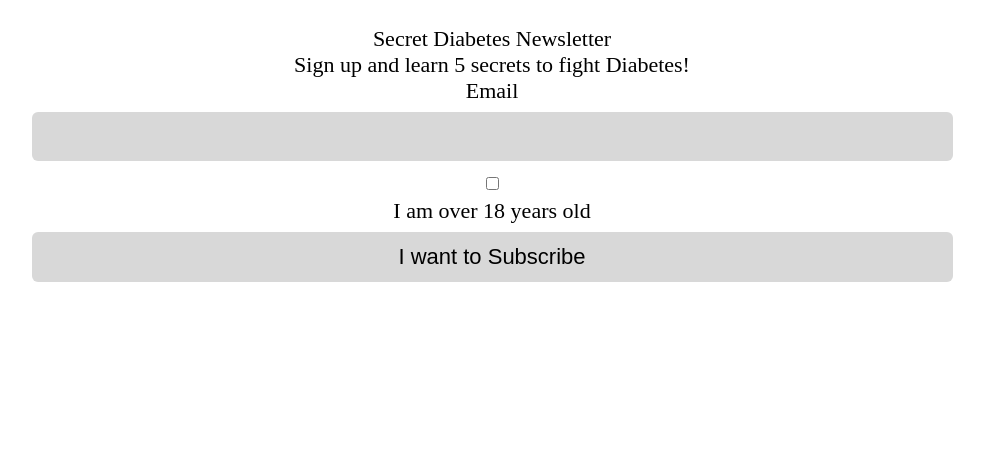
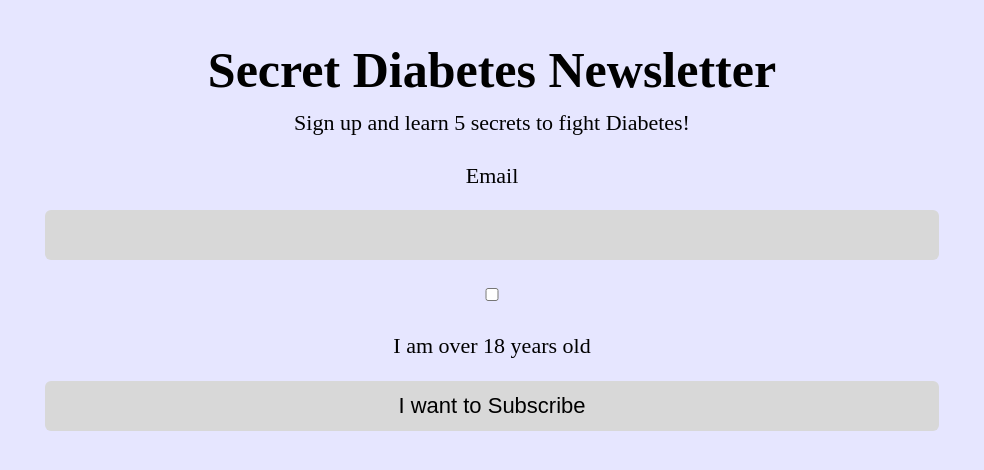
Before and after one commit to DA-ITMD-362-FALL2021/lab3, a plain HTML site: page index.html in a window 1280 px wide. Shown: the whole page, without its empty margins (148-1132 px from the left). Drawn offline with nearby package versions, Linux system fonts and the light colour scheme.

Commit message:
changed background color
changed background color to #e6e6ff

```diff
--- a/css/screen.css
+++ b/css/screen.css
@@ -18,6 +18,7 @@ a,abbr,acronym,address,applet,article,aside,audio,b,big,blockquote,body,canvas,c
 
 body {
     text-align: center;
+    background-color: #e6e6ff;
 }
 
 button,
@@ -36,8 +37,7 @@ textarea {
  * 1. Show the overflow in Edge.
  */
 
-button
-{ /* 1 */
+button { /* 1 */
   overflow: visible;
   box-sizing: border-box;
   width: 30%;
@@ -45,7 +45,7 @@ button
   margin: 8px 1.5%;
   border: none;
   border-radius: 6px;
-  background-color: #D8D8D8;
+  background-color: #66b3ff;
 }
 
 input { /* 1 */
@@ -215,16 +215,25 @@ img, audio, video {
 
 html {
   font-size: 1.375em; /* 22px */
-  line-height: 1.182em; /* 26px / ~ 120% */
-  padding: 1.182em; /* 26px / ~ 120% */
+  line-height: 2.4em; /* 26px / ~ 120% */
+  padding: 2em; /* 26px / ~ 120% */
   text-rendering: optimizeLegibility;
 }
 
 label {
   display: block;
+
 }
+
+h1 {
+  font-weight: 600;
+  font-size: 50px;
+
+  }
 
 /* ===== LAYOUT STYLES ====== */
 
 
+
+
 /* ===== STATE STYLES ======= */
```
